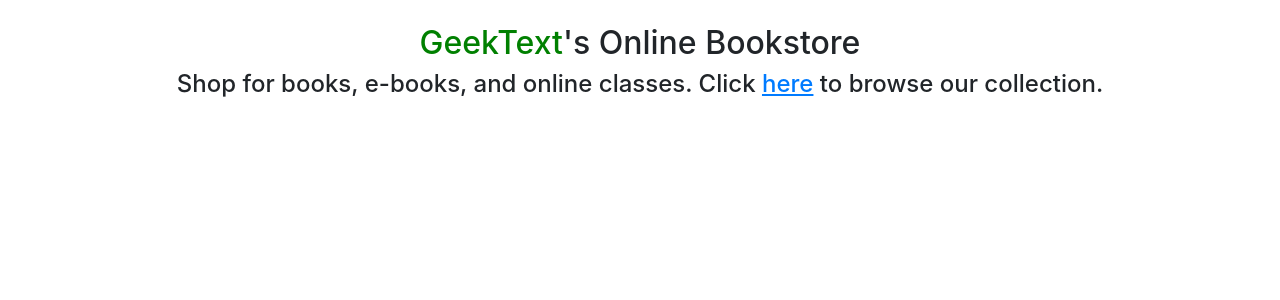
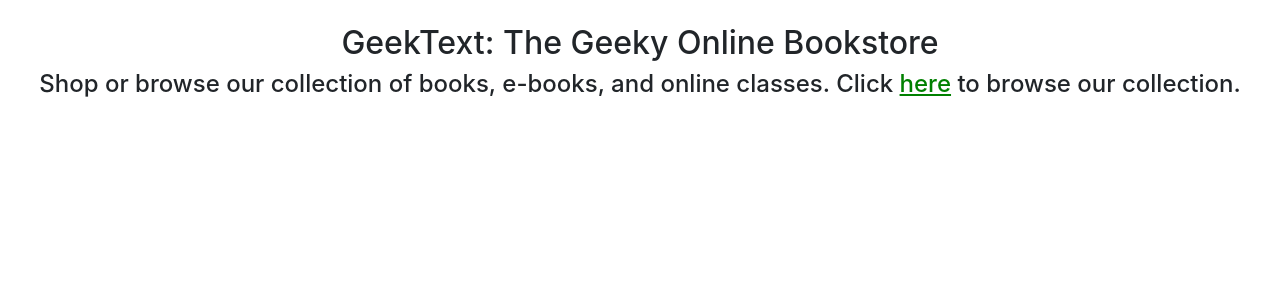
Before and after one commit to Jessela26/CEN4010_Group3, a Django app: page /home/ in a window 1280 px wide. Shown: the part 56-356 px from the top of the page. Run offline with Django 3.2, Linux system fonts and the light colour scheme; some libraries are stand-ins or nearby versions.

Commit message:
QoL update for homepage.html

```diff
--- a/templates/homepage.html
+++ b/templates/homepage.html
@@ -2,8 +2,8 @@
 {% block content %}
     <br/>
     <div>
-        <h2 class="text-center"><span style="color: green">GeekText</span>'s Online Bookstore</h2>
-        <h4 class="text-center">Shop for books, e-books, and online classes. Click
-            <a href="{% url 'browse' %}"><u>here</u></a> to browse our collection.</h4>
+        <h2 class="text-center">GeekText: The Geeky Online Bookstore</h2>
+        <h4 class="text-center">Shop or browse our collection of books, e-books, and online classes. Click
+            <a style="color: green" href="{% url 'browse' %}"><u>here</u></a> to browse our collection.</h4>
     </div>
 {% endblock %}
```
